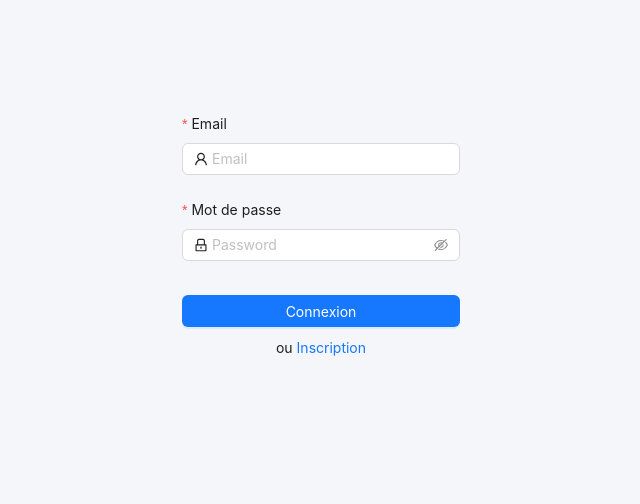
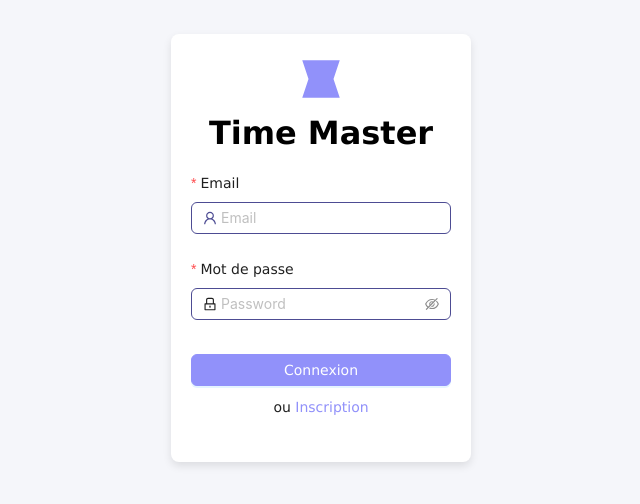
Before and after one commit to Yaki00/TimeManager, a React (Vite) app in the folder front/: page /login in a window 1280 px wide. Shown: the part 152-656 px from the top of the page, without its empty margins (319-959 px from the left). Built offline with nearby package versions, Linux system fonts and the light colour scheme.

Commit message:
add style

```diff
--- a/front/src/components/Form/LoginForm.jsx
+++ b/front/src/components/Form/LoginForm.jsx
@@ -1,14 +1,16 @@
 import { Form, Input, Button } from 'antd';
 import { UserOutlined, LockOutlined } from '@ant-design/icons';
+import { Link } from 'react-router';
 
 export const LoginForm = ({ onFinish, loading }) => {
+
   return (
     <Form
       name="login"
       initialValues={{ remember: true }}
       onFinish={onFinish}
       style={{
-        maxWidth: 400,
+		maxWidth:300,
       }}
       layout="vertical"
     >
@@ -18,9 +20,9 @@ export const LoginForm = ({ onFinish, loading }) => {
         rules={[{ required: true, message: 'Please input your email!' }]}
       >
         <Input
-          prefix={<UserOutlined />}
+          prefix={<UserOutlined style={{ color: '#4d4c93' }} />}
           placeholder="Email"
-          style={{ width: '100%' }}
+          style={{ width: '100%', borderColor: '#4d4c93' }}
         />
       </Form.Item>
 
@@ -32,7 +34,7 @@ export const LoginForm = ({ onFinish, loading }) => {
         <Input.Password
           prefix={<LockOutlined />}
           placeholder="Password"
-          style={{ width: '100%' }}
+          style={{ width: '100%', borderColor: '#4d4c93' }}
         />
       </Form.Item>
 
@@ -42,12 +44,12 @@ export const LoginForm = ({ onFinish, loading }) => {
           block
           htmlType="submit"
           loading={loading}
-          style={{ marginTop: 10 }}
+          style={{ marginTop: 10, backgroundColor: '#9191fa', borderColor: '#9191fa' }}
         >
           {loading ? 'Loading...' : 'Connexion'}
         </Button>
         <div style={{ textAlign: 'center', marginTop: 10 }}>
-          ou <a href="/register">Inscription</a>
+          ou <Link to="/register" style={{ color: '#9191fa' }}>Inscription</Link>
         </div>
       </Form.Item>
     </Form>
--- a/front/src/components/Form/RegisterForm.jsx
+++ b/front/src/components/Form/RegisterForm.jsx
@@ -7,6 +7,7 @@ import {
 } from 'antd';
 
 import { InboxOutlined } from '@ant-design/icons';
+import { Link } from 'react-router';
 
 
 export const RegisterForm = ({ onFinish, loading }) => {
@@ -28,7 +29,7 @@ export const RegisterForm = ({ onFinish, loading }) => {
 		 <Form
       name="register"
       onFinish={onFinish}
-      style={{ maxWidth: 600 }}
+      style={{ maxWidth: 300 }}
       scrollToFirstError
 	  layout="vertical"
     >
@@ -106,7 +107,7 @@ export const RegisterForm = ({ onFinish, loading }) => {
         <Input.Password />
       </Form.Item>
       <Form.Item
-        name="phone"
+        name="phoneNumber"
         label="Numéro de téléphone"
         rules={[{ required: true, message: "S'il vous plaît saisir votre numéro de téléphone!" }]}
       >
@@ -126,12 +127,12 @@ export const RegisterForm = ({ onFinish, loading }) => {
         </Upload.Dragger>
       </Form.Item> */}
 	  <Form.Item>
-				<Button type="primary" block htmlType="submit" loading={loading}>
+				<Button type="primary" block htmlType="submit" loading={loading} style={{ backgroundColor: '#9191fa', borderColor: '#9191fa' }}>
 					Inscription
 				</Button>
 			</Form.Item>
 	  <Form.Item style={{ marginBottom: 0 }}>
-		Vous avez déjà un compte ? <a href="/login">Connectez-vous maintenant!</a>
+		Vous avez déjà un compte ? <Link to="/login" style={{ color: '#9191fa' }}>Connectez-vous maintenant!</Link>
 	  </Form.Item>
     </Form>
 	)
--- a/front/src/index.css
+++ b/front/src/index.css
@@ -2,4 +2,5 @@
   margin: 0;
   padding: 0;
   box-sizing: border-box;
+  font-family: 'Lucida Sans', 'Lucida Sans Regular', 'Lucida Grande', 'Lucida Sans Unicode', Geneva, Verdana, sans-serif;
 }
--- a/front/src/pages/auth/Login.jsx
+++ b/front/src/pages/auth/Login.jsx
@@ -11,6 +11,28 @@ const Container = styled.div`
   margin: 0 auto;
   background-color: #f5f6fa !important;
 `;
+
+const Header = styled.div`
+	display: flex;
+	flex-direction: column;
+	align-items: center;
+	justify-content: center;
+	margin-bottom: 20px;
+`
+
+const Wrapper = styled.div`
+width: 300px;
+    padding: 20px;
+    display: flex;
+    flex-direction: column;
+    align-items: center;
+    justify-content: center;
+	background-color: white;
+	box-shadow: 0 4px 8px rgba(0, 0, 0, 0.1);
+	border-radius: 8px;
+`
+
+
 
 export const Login = () => {
 	const { loadingLogin, mutateAsync: LoginMutation } = useAuth();
@@ -28,7 +50,17 @@ let navigate = useNavigate();
 
 	return (
 		<Container>
+			<Wrapper>
+				<Header>
+				<div style={{ height: '50px', width: '50px', marginBottom: '10px' }}>
+					<svg fill="none" viewBox="0 0 48 48" xmlns="http://www.w3.org/2000/svg">
+						<path d="M6 6H42L36 24L42 42H6L12 24L6 6Z" fill="#9191fa"></path>
+					</svg>
+				</div>
+				<h1>Time Master</h1>
+			</Header>
 			<LoginForm onFinish={onFinish} loading={loadingLogin} />
+			</Wrapper>
 	</Container>
 
 )};
--- a/front/src/pages/auth/Register.jsx
+++ b/front/src/pages/auth/Register.jsx
@@ -1,4 +1,4 @@
-import { Form, Input, Button } from 'antd';
+import { Form, Input, Button,message } from 'antd';
 import styled from 'styled-components';
 import { RegisterForm } from '../../components/form/RegisterForm';
 import { useAuth } from '../../service/useAuth';
@@ -10,26 +10,68 @@ const Container = styled.div`
   align-items: center;
   height: 100vh;
   margin: 0 auto;
+  background-color: #f5f6fa !important;
 `;
 
+const Header = styled.div`
+	display: flex;
+	flex-direction: column;
+	align-items: center;
+	justify-content: center;
+	margin-bottom: 20px;
+`
+
+const Wrapper = styled.div`
+width: 400px;
+    padding: 20px;
+    display: flex;
+    flex-direction: column;
+    align-items: center;
+    justify-content: center;
+	background-color: white;
+	box-shadow: 0 4px 8px rgba(0, 0, 0, 0.1);
+	border-radius: 8px;
+`
+
+
 export const Register = () => {
-let navigate = useNavigate();
 	const {loadingRegister,registerAsync: RegisterMutation} = useAuth();
+	const [messageApi, contextHolder] = message.useMessage();
+	let navigate = useNavigate();
 
 	const onFinish = async (values) => {
 		console.log('Success:', values);
 		const response = await RegisterMutation(values);
 		console.log("response register", response.error);
 		if(response.status === 201){
-			alert("Registration successful! Please log in.");
+			messageApi.open({
+				type: 'success',
+				content: 'Registration successful! Please log in.',
+			  });
 			navigate("/login");
 		}else{
-			alert(response.response.error || "Registration failed. Please try again.");
+			messageApi.open({
+				type: 'error',
+				content: response.error || 'Registration failed. Please try again.',
+			  });
 		}
 	  };
+
+
   return (
 	<Container>
+			{contextHolder}
+		<Wrapper>
+				<Header>
+				<div style={{ height: '50px', width: '50px', marginBottom: '10px' }}>
+					<svg fill="none" viewBox="0 0 48 48" xmlns="http://www.w3.org/2000/svg">
+						<path d="M6 6H42L36 24L42 42H6L12 24L6 6Z" fill="#9191fa"></path>
+					</svg>
+				</div>
+				<h1>Time Master</h1>
+				</Header>
 		<RegisterForm  onFinish={onFinish} loading={loadingRegister} />
-	</Container>
+		</Wrapper>
+ 	</Container>
   );
 };
```
